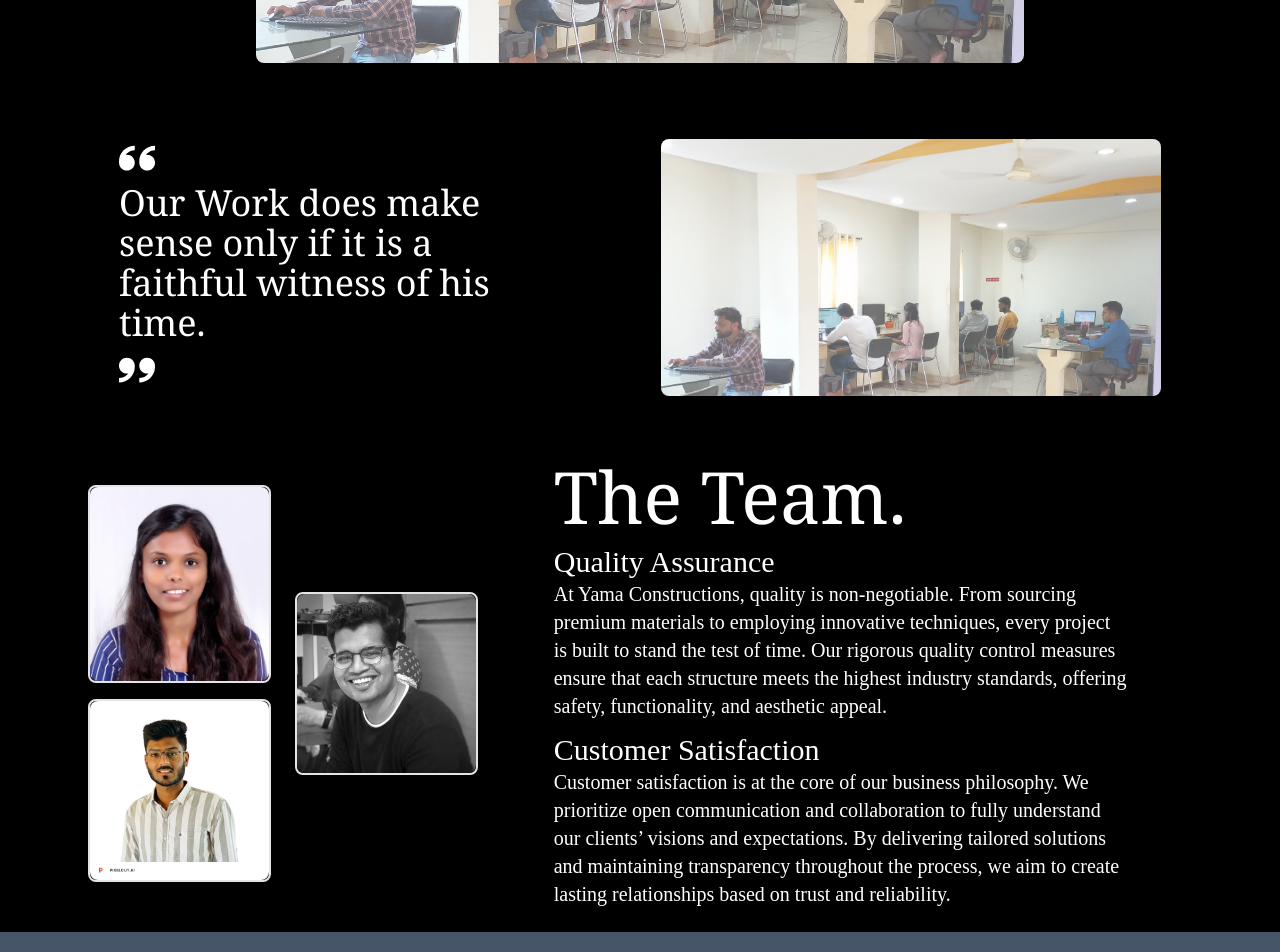
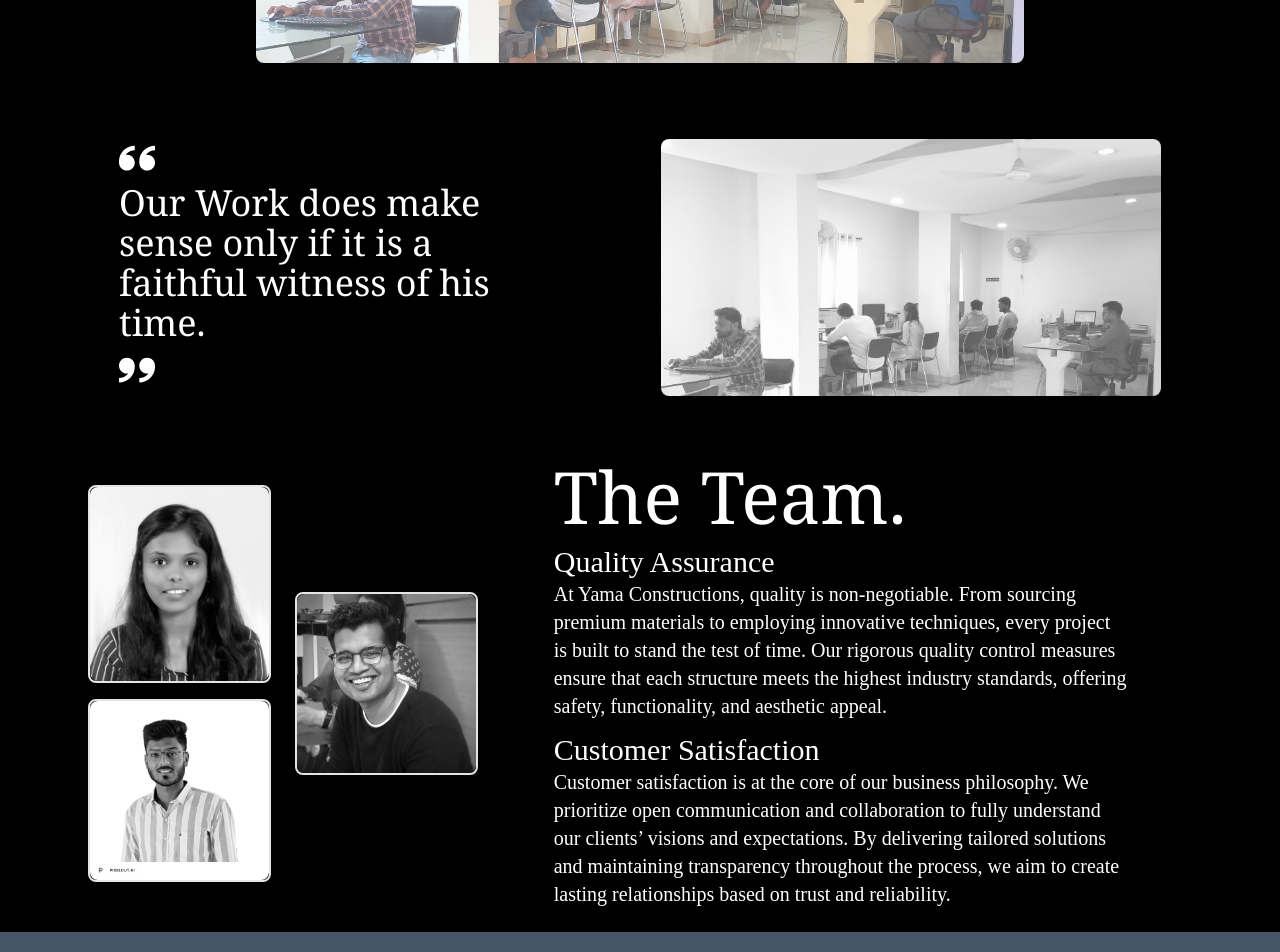
Before and after one commit to vhaid19/yama-nextjs, a Next.js app: page /about/compoverview in a window 1280 px wide. Shown: the part 1000-1952 px from the top of the page. Built offline with nearby package versions, Linux system fonts and the light colour scheme.

Commit message:
compnay overview webpage complete

```diff
--- a/public/index.js
+++ b/public/index.js
@@ -32,7 +32,7 @@ import Img6 from './img6.png'
 import Img7 from './img7.png'
 import Prjakta from './prajaktam.jpeg'
 import Saad from './Saad.png'
-import Aman from './Aman.jpeg'
+import Aman from './Aman.jpg'
 
 
 export {
--- a/src/app/about/compoverview/page.js
+++ b/src/app/about/compoverview/page.js
@@ -43,7 +43,7 @@ function Compoverview() {
             width={500}
             height={500}
             alt='Background2'
-            className='rounded-lg'
+            className='rounded-lg grayscale hover:grayscale-0'
             />
         </div>
       </div>
@@ -58,7 +58,7 @@ function Compoverview() {
                 width={500}
                 height={500}
                 alt='company employe'
-                className='rounded-lg transition ease-in-out delay-100 group-hover:-translate-y-5 group-hover:scale-105 duration-600 group-hover:z-30'
+                className='rounded-lg grayscale hover:grayscale-0 transition ease-in-out delay-100 group-hover:-translate-y-5 group-hover:scale-105 duration-600 group-hover:z-30'
               />
             </div>
             <div className='border-2 rounded-lg transition ease-in-out delay-150 hover:scale-110 duration-300'>
@@ -67,7 +67,7 @@ function Compoverview() {
                 width={500}
                 height={500}
                 alt='Company Employe'
-                className='rounded-lg transition ease-in-out delay-100 hover:-translate-y-5  hover:scale-105 duration-600'
+                className='rounded-lg transition grayscale hover:grayscale-0 ease-in-out delay-100 hover:-translate-y-5  hover:scale-105 duration-600'
               />
             </div>
           </div>
@@ -78,7 +78,7 @@ function Compoverview() {
                 width={500}
                 height={500}
                 alt='Aman'
-                className='rounded-lg transition ease-in-out delay-100 hover:-translate-y-5  hover:scale-105 duration-300'
+                className='rounded-lg transition grayscale hover:grayscale-0 ease-in-out delay-100 hover:-translate-y-5  hover:scale-105 duration-300'
               />
             </div>
           </div>
```
Also changed, not shown: public/Aman.jpeg (deleted), public/Aman.jpg (added).
